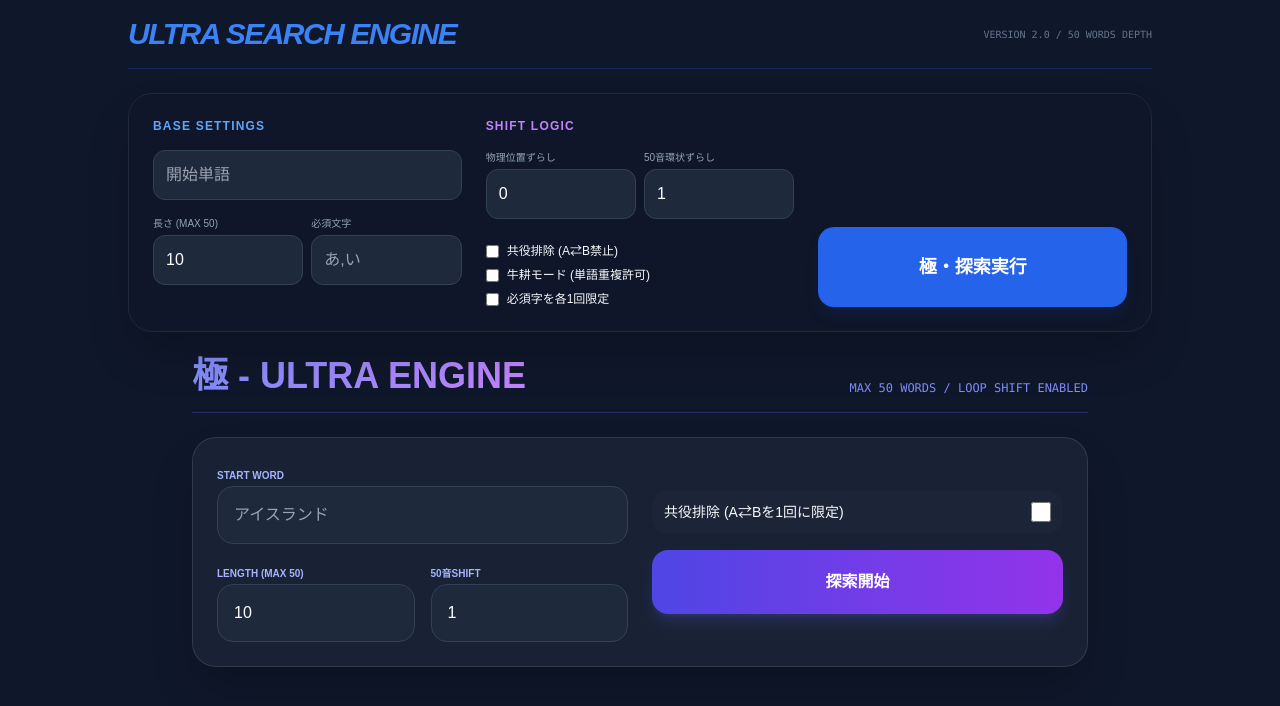
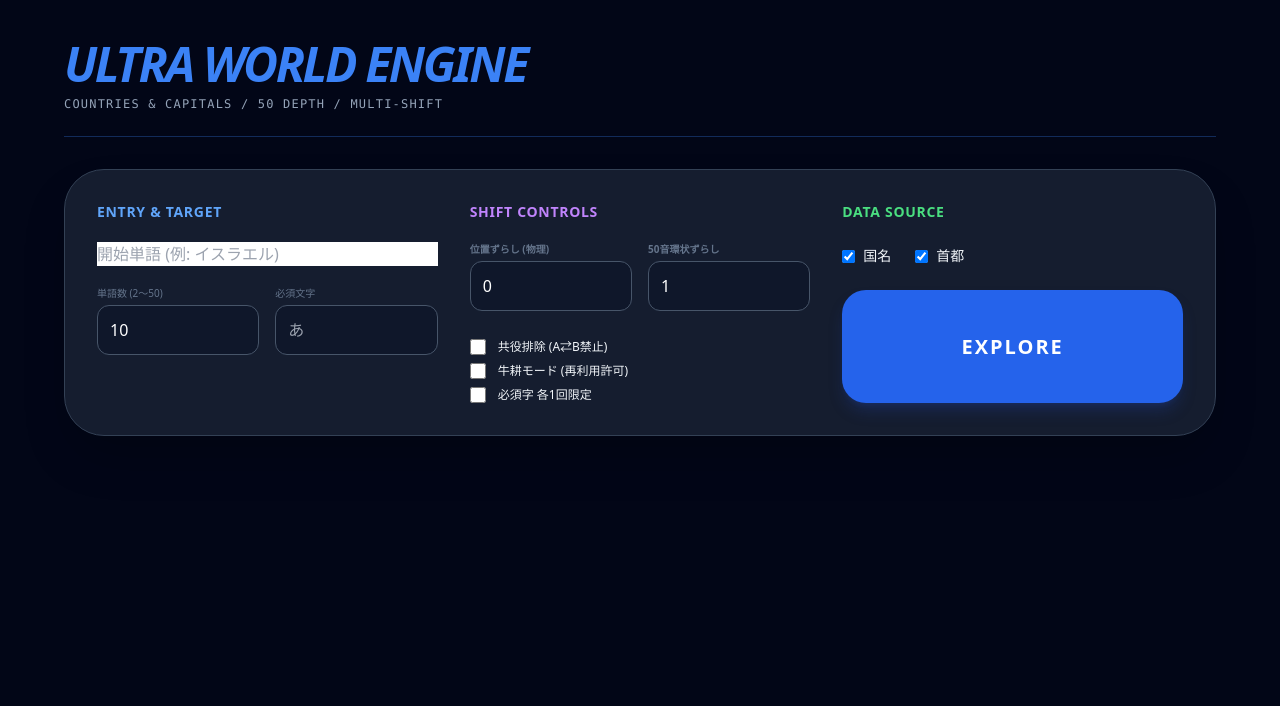
Before and after one commit to xjrstjrwvg-commits/pyongyang-, a Flask app: page / in a window 1280 px wide. Shown: the top 706 px of the page. Run offline with Flask 3, Linux system fonts and the light colour scheme; some libraries are stand-ins or nearby versions.

Commit message:
index.html

```diff
--- a/templates/index.html
+++ b/templates/index.html
@@ -1,65 +1,77 @@
-<!DOCTYPE html><!DOCTYPE html>
+<!DOCTYPE html>
 <html lang="ja">
 <head>
     <meta charset="UTF-8">
-    <title>しりとり探索【極 - ULTRA】</title>
+    <title>極・世界しりとり探索</title>
     <script src="https://cdn.tailwindcss.com"></script>
     <style>
-        body { background: #020617; color: #e2e8f0; font-family: sans-serif; }
-        .panel { background: rgba(15, 23, 42, 0.8); border: 1px solid #1e293b; backdrop-filter: blur(8px); }
-        input, select { background: #0f172a !important; border: 1px solid #334155 !important; color: #fff !important; }
-        .scroll-custom::-webkit-scrollbar { height: 4px; }
-        .scroll-custom::-webkit-scrollbar-thumb { background: #3b82f6; border-radius: 10px; }
+        body { background: #020617; color: #f1f5f9; }
+        .glass { background: rgba(30, 41, 59, 0.7); border: 1px solid #334155; backdrop-filter: blur(12px); }
+        input[type="number"], input[type="text"] { background: #0f172a; border: 1px solid #475569; color: white; border-radius: 12px; padding: 12px; }
+        .route-item { border-left: 4px solid #3b82f6; transition: transform 0.2s; }
+        .route-item:hover { transform: translateX(10px); }
     </style>
 </head>
-<body class="p-4">
-    <div class="max-w-5xl mx-auto space-y-6">
-        <header class="border-b border-blue-900/50 pb-4 flex justify-between items-center">
-            <h1 class="text-3xl font-black italic tracking-tighter text-blue-500">ULTRA SEARCH ENGINE</h1>
-            <div class="text-[10px] font-mono text-slate-500">VERSION 2.0 / 50 WORDS DEPTH</div>
+<body class="p-4 md:p-10">
+    <div class="max-w-6xl mx-auto space-y-8">
+        <header class="flex justify-between items-end border-b border-blue-500/30 pb-6">
+            <div>
+                <h1 class="text-5xl font-black italic tracking-tighter text-blue-500">ULTRA WORLD ENGINE</h1>
+                <p class="text-slate-400 text-xs mt-2 font-mono uppercase tracking-widest">Countries & Capitals / 50 Depth / Multi-Shift</p>
+            </div>
         </header>
 
-        <div class="panel p-6 rounded-3xl shadow-2xl grid grid-cols-1 md:grid-cols-3 gap-6">
-            <div class="space-y-4">
-                <h3 class="text-xs font-bold text-blue-400 uppercase tracking-widest">Base Settings</h3>
-                <input id="sw" placeholder="開始単語" class="w-full p-3 rounded-xl outline-none focus:ring-1 ring-blue-500">
-                <div class="grid grid-cols-2 gap-2">
+        <div class="glass p-8 rounded-[40px] shadow-2xl grid grid-cols-1 lg:grid-cols-3 gap-8">
+            <!-- Left: Base -->
+            <div class="space-y-5">
+                <h3 class="text-blue-400 font-black text-sm uppercase tracking-wider">Entry & Target</h3>
+                <input id="sw" placeholder="開始単語 (例: イスラエル)" class="w-full">
+                <div class="grid grid-cols-2 gap-4">
                     <div>
-                        <label class="text-[10px] text-slate-400 block mb-1">長さ (MAX 50)</label>
-                        <input type="number" id="ml" value="10" class="w-full p-3 rounded-xl outline-none">
+                        <label class="text-[10px] text-slate-500 block mb-1">単語数 (2〜50)</label>
+                        <input type="number" id="ml" value="10" class="w-full">
                     </div>
                     <div>
-                        <label class="text-[10px] text-slate-400 block mb-1">必須文字</label>
-                        <input id="mc" placeholder="あ,い" class="w-full p-3 rounded-xl outline-none">
+                        <label class="text-[10px] text-slate-500 block mb-1">必須文字</label>
+                        <input type="text" id="mc" placeholder="あ" class="w-full">
                     </div>
                 </div>
             </div>
 
-            <div class="space-y-4">
-                <h3 class="text-xs font-bold text-purple-400 uppercase tracking-widest">Shift Logic</h3>
-                <div class="grid grid-cols-2 gap-2">
+            <!-- Middle: Logic -->
+            <div class="space-y-5">
+                <h3 class="text-purple-400 font-black text-sm uppercase tracking-wider">Shift Controls</h3>
+                <div class="grid grid-cols-2 gap-4">
                     <div>
-                        <label class="text-[10px] text-slate-400 block mb-1">物理位置ずらし</label>
-                        <input type="number" id="ps" value="0" class="w-full p-3 rounded-xl outline-none">
+                        <label class="text-[10px] text-slate-500 block mb-1 font-bold">位置ずらし (物理)</label>
+                        <input type="number" id="ps" value="0" class="w-full">
                     </div>
                     <div>
-                        <label class="text-[10px] text-slate-400 block mb-1">50音環状ずらし</label>
-                        <input type="number" id="ks" value="1" class="w-full p-3 rounded-xl outline-none">
+                        <label class="text-[10px] text-slate-500 block mb-1 font-bold">50音環状ずらし</label>
+                        <input type="number" id="ks" value="1" class="w-full">
                     </div>
                 </div>
-                <div class="flex flex-col gap-2 pt-2">
-                    <label class="flex items-center gap-2 text-xs cursor-pointer"><input type="checkbox" id="ec"> 共役排除 (A⇄B禁止)</label>
-                    <label class="flex items-center gap-2 text-xs cursor-pointer"><input type="checkbox" id="rt"> 牛耕モード (単語重複許可)</label>
-                    <label class="flex items-center gap-2 text-xs cursor-pointer"><input type="checkbox" id="lo"> 必須字を各1回限定</label>
+                <div class="grid grid-cols-1 gap-2 pt-2">
+                    <label class="flex items-center gap-3 text-xs cursor-pointer"><input type="checkbox" id="ec" class="w-4 h-4"> 共役排除 (A⇄B禁止)</label>
+                    <label class="flex items-center gap-3 text-xs cursor-pointer"><input type="checkbox" id="rt" class="w-4 h-4"> 牛耕モード (再利用許可)</label>
+                    <label class="flex items-center gap-3 text-xs cursor-pointer"><input type="checkbox" id="lo" class="w-4 h-4"> 必須字 各1回限定</label>
                 </div>
             </div>
 
-            <div class="flex flex-col justify-end">
-                <button onclick="run()" id="btn" class="h-20 bg-blue-600 hover:bg-blue-500 text-white font-black rounded-2xl shadow-lg shadow-blue-900/20 transition-all active:scale-95 text-lg">極・探索実行</button>
+            <!-- Right: Categories & GO -->
+            <div class="flex flex-col space-y-6">
+                <h3 class="text-green-400 font-black text-sm uppercase tracking-wider">Data Source</h3>
+                <div class="flex gap-6 text-sm">
+                    <label class="flex items-center gap-2"><input type="checkbox" name="cat" value="country" checked> 国名</label>
+                    <label class="flex items-center gap-2"><input type="checkbox" name="cat" value="capital" checked> 首都</label>
+                </div>
+                <button onclick="run()" id="btn" class="flex-grow bg-blue-600 hover:bg-blue-500 text-white font-black rounded-3xl shadow-lg shadow-blue-900/40 transition-all active:scale-95 text-xl tracking-widest">
+                    EXPLORE
+                </button>
             </div>
         </div>
 
-        <div id="res" class="space-y-3"></div>
+        <div id="res" class="grid grid-cols-1 gap-4 pb-20"></div>
     </div>
 
     <script>
@@ -68,6 +80,8 @@
             const resDiv=document.getElementById('res');
             btn.innerText="COMPUTING..."; btn.disabled=true;
             resDiv.innerHTML="";
+
+            const cats = Array.from(document.querySelectorAll('input[name="cat"]:checked')).map(c => c.value);
 
             const r=await fetch('/search',{
                 method:'POST',
@@ -81,114 +95,25 @@
                     exclude_conjugates:document.getElementById('ec').checked,
                     round_trip:document.getElementById('rt').checked,
                     limit_one:document.getElementById('lo').checked,
-                    categories: ["country", "animal"]
+                    categories: cats
                 })
             });
             const d=await r.json();
-            btn.innerText="極・探索実行"; btn.disabled=false;
+            btn.innerText="EXPLORE"; btn.disabled=false;
 
             if(d.count){
                 resDiv.innerHTML = d.routes.map((rt, i)=>`
-                    <div class="panel p-4 rounded-2xl border-l-4 border-blue-500 animate-in fade-in slide-in-from-bottom-2 duration-300">
-                        <div class="text-[9px] font-mono text-blue-400 mb-2">#${String(i+1).padStart(3,'0')} | ${rt.length} WORDS</div>
-                        <div class="scroll-custom overflow-x-auto pb-2 text-sm font-bold text-slate-200 whitespace-nowrap">
-                            ${rt.join(' <span class="text-blue-600 mx-1">→</span> ')}
+                    <div class="glass p-6 rounded-3xl route-item">
+                        <div class="text-[10px] text-blue-400 mb-3 font-mono tracking-widest">PATH #${String(i+1).padStart(3,'0')} | ${rt.length} WORDS</div>
+                        <div class="overflow-x-auto pb-2 text-sm md:text-base font-bold whitespace-nowrap scrollbar-hide">
+                            ${rt.map(w => `<span class="bg-slate-800 px-3 py-1 rounded-lg">${w}</span>`).join('<span class="text-blue-500 px-2 opacity-50">→</span>')}
                         </div>
                     </div>
                 `).join('');
             } else {
-                resDiv.innerHTML = '<div class="text-center text-slate-600 py-20 font-black tracking-tighter">NO ROUTES FOUND</div>';
+                resDiv.innerHTML = '<div class="text-center text-slate-500 py-20 font-black italic opacity-30 text-4xl uppercase tracking-tighter">No Routes Found</div>';
             }
         }
     </script>
 </body>
 </html>
-
-<html lang="ja">
-<head>
-    <meta charset="UTF-8">
-    <title>しりとり探索機【極】</title>
-    <script src="https://cdn.tailwindcss.com"></script>
-    <style>
-        body { background: #0f172a; color: #f8fafc; }
-        .ultra-card { background: rgba(30, 41, 59, 0.7); backdrop-filter: blur(10px); border: 1px solid rgba(255,255,255,0.1); }
-        input, select { background: #1e293b !important; color: white !important; border: 1px solid #334155 !important; }
-        .route-path { white-space: nowrap; overflow-x: auto; scrollbar-width: thin; }
-    </style>
-</head>
-<body class="p-4 md:p-8">
-    <div class="max-w-4xl mx-auto space-y-6">
-        <header class="flex justify-between items-end border-b border-indigo-500/30 pb-4">
-            <h1 class="text-4xl font-black bg-clip-text text-transparent bg-gradient-to-r from-indigo-400 to-purple-400">極 - ULTRA ENGINE</h1>
-            <span class="text-xs font-mono text-indigo-400">MAX 50 WORDS / LOOP SHIFT ENABLED</span>
-        </header>
-
-        <div class="ultra-card p-6 rounded-3xl shadow-2xl grid grid-cols-1 md:grid-cols-2 gap-6">
-            <div class="space-y-4">
-                <div>
-                    <label class="text-[10px] font-bold text-indigo-300 uppercase">Start Word</label>
-                    <input id="sw" placeholder="アイスランド" class="w-full p-4 rounded-2xl outline-none focus:ring-2 ring-indigo-500 transition-all">
-                </div>
-                <div class="grid grid-cols-2 gap-4">
-                    <div>
-                        <label class="text-[10px] font-bold text-indigo-300 uppercase">Length (Max 50)</label>
-                        <input type="number" id="ml" value="10" class="w-full p-4 rounded-2xl outline-none">
-                    </div>
-                    <div>
-                        <label class="text-[10px] font-bold text-indigo-300 uppercase">50音Shift</label>
-                        <input type="number" id="sh" value="1" class="w-full p-4 rounded-2xl outline-none" title="ア→イなら1、ン→アなら1">
-                    </div>
-                </div>
-            </div>
-
-            <div class="space-y-4">
-                <div class="flex flex-col h-full justify-center space-y-4">
-                    <label class="flex items-center justify-between p-3 rounded-2xl bg-slate-800/50 cursor-pointer">
-                        <span class="text-sm">共役排除 (A⇄Bを1回に限定)</span>
-                        <input type="checkbox" id="ec" class="w-5 h-5 accent-indigo-500">
-                    </label>
-                    <button onclick="run()" id="btn" class="w-full h-16 bg-gradient-to-r from-indigo-600 to-purple-600 hover:from-indigo-500 hover:to-purple-500 text-white font-black rounded-2xl shadow-lg shadow-indigo-500/20 transition-all transform active:scale-95">探索開始</button>
-                </div>
-            </div>
-        </div>
-
-        <div id="res" class="space-y-4"></div>
-    </div>
-
-    <script>
-        async function run(){
-            const btn=document.getElementById('btn');
-            const resDiv=document.getElementById('res');
-            btn.innerText="探索中..."; btn.disabled=true;
-            resDiv.innerHTML="";
-
-            const r=await fetch('/search',{
-                method:'POST',
-                headers:{'Content-Type':'application/json'},
-                body:JSON.stringify({
-                    start_word:document.getElementById('sw').value,
-                    max_len:document.getElementById('ml').value,
-                    shift:document.getElementById('sh').value,
-                    exclude_conjugates:document.getElementById('ec').checked,
-                    categories: ["country"]
-                })
-            });
-            const d=await r.json();
-            btn.innerText="探索開始"; btn.disabled=false;
-
-            if(d.count){
-                resDiv.innerHTML = d.routes.map((rt, i)=>`
-                    <div class="ultra-card p-4 rounded-2xl border-l-4 border-indigo-500">
-                        <div class="text-[10px] text-indigo-400 mb-2 font-mono">ROUTE #${i+1}</div>
-                        <div class="route-path pb-2 text-sm md:text-base font-bold text-slate-100 italic">
-                            ${rt.join(' <span class="text-indigo-500 mx-1">→</span> ')}
-                        </div>
-                    </div>
-                `).join('');
-            } else {
-                resDiv.innerHTML = '<p class="text-center text-slate-500 py-10 font-bold">ルートが見つかりませんでした</p>';
-            }
-        }
-    </script>
-</body>
-</html>
```
